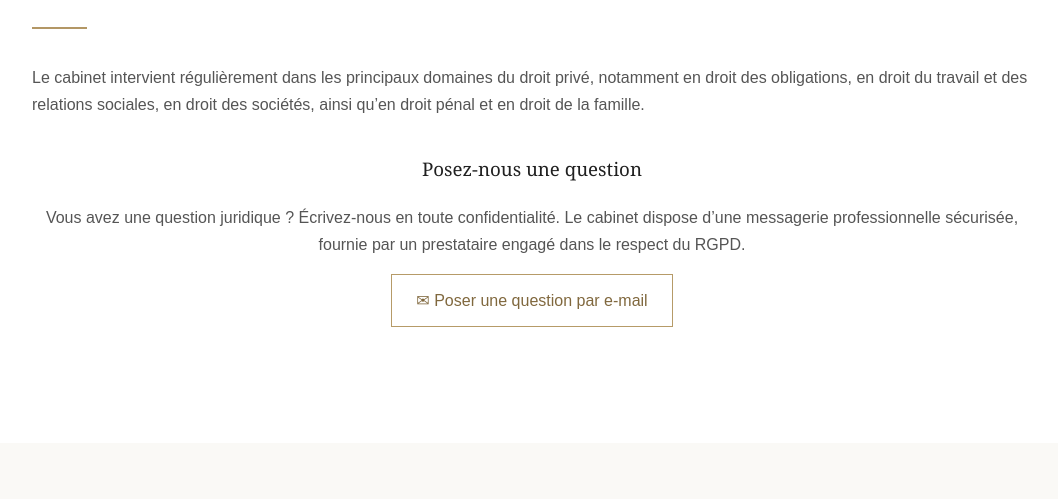
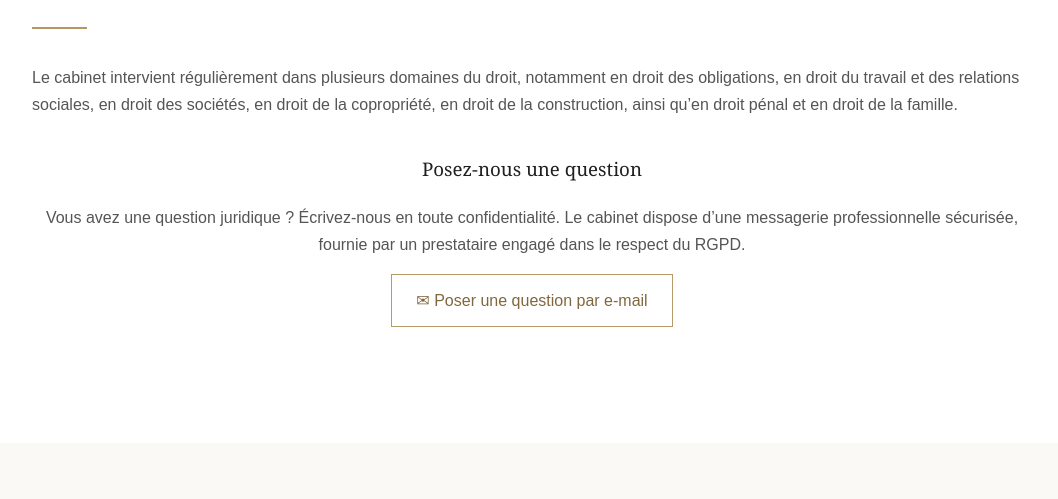
Before and after one commit to alexandreretamal-pixel/willing-able, a plain HTML site: page index.html in a window 1280 px wide. Shown: the part 2886-3385 px from the top of the page, without its empty margins (108-1166 px from the left). Drawn offline with Linux system fonts and the light colour scheme.

Commit message:
Update index.html

```diff
--- a/index.html
+++ b/index.html
@@ -607,10 +607,10 @@ footer p { color: #ccc; }
   <h2 data-fr="Champ d'action" data-en="Fields of Practice">Champ d'action</h2>
 <div class="gold-line"></div>
 
-    <p
-  data-fr="Le cabinet intervient régulièrement dans plusieurs domaines du droit, notamment en droit des obligations, en droit du travail et des relations sociales, en droit des sociétés, ainsi qu’en droit pénal et en droit de la famille."
-  data-en="The firm regularly advises and represents clients in several areas of law, including contract and obligations law, employment and labour relations law, corporate law, criminal law and family law.">
-  Le cabinet intervient régulièrement dans les principaux domaines du droit privé, notamment en droit des obligations, en droit du travail et des relations sociales, en droit des sociétés, ainsi qu’en droit pénal et en droit de la famille.
+ <p
+  data-fr="Le cabinet intervient régulièrement dans plusieurs domaines du droit, notamment en droit des obligations, en droit du travail et des relations sociales, en droit des sociétés, en droit de la copropriété, en droit de la construction, ainsi qu’en droit pénal et en droit de la famille."
+  data-en="The firm regularly advises and represents clients in several areas of law, including contract and obligations law, employment and labour relations law, corporate law, condominium and co-ownership law, construction law, criminal law and family law.">
+  Le cabinet intervient régulièrement dans plusieurs domaines du droit, notamment en droit des obligations, en droit du travail et des relations sociales, en droit des sociétés, en droit de la copropriété, en droit de la construction, ainsi qu’en droit pénal et en droit de la famille.
 </p>
 <div class="question-contact" style="margin-top: 35px; text-align: center;">
 
```
